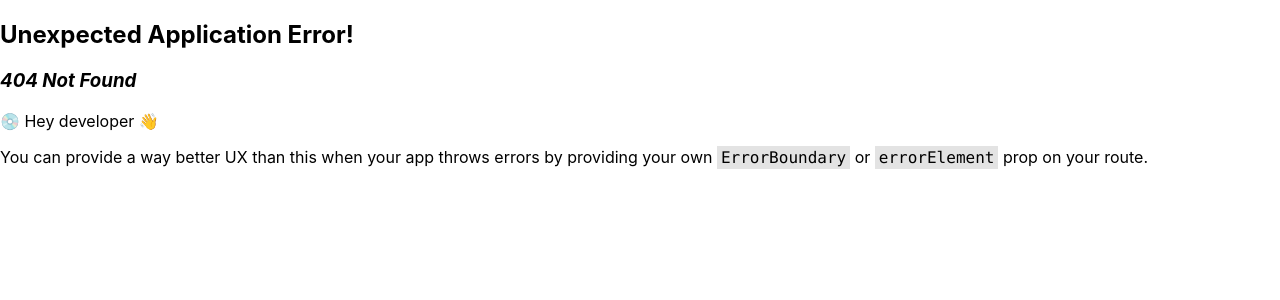
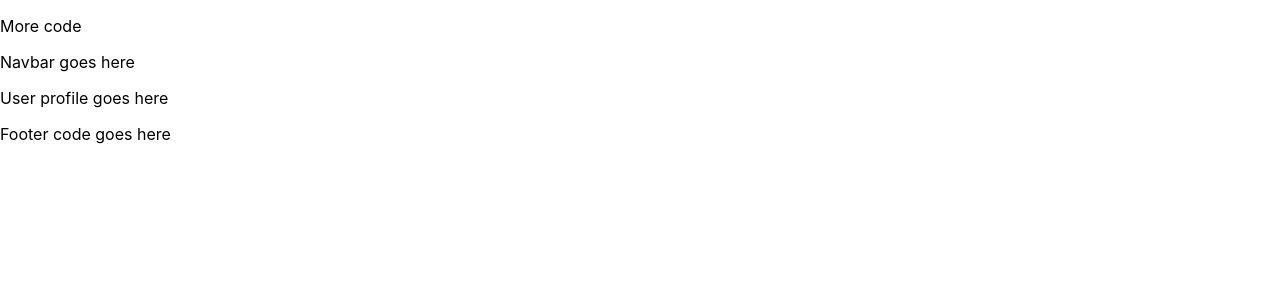
Before and after one commit to mickeymond/ecommerce-app-beta, a React (Create React App) app: page /profile in a window 1280 px wide. Before the commit this address had no page. Shown: the top 300 px of the page. Built offline with nearby package versions, Linux system fonts and the light colour scheme.

Commit message:
Adding the user profile page

```diff
--- a/src/App.js
+++ b/src/App.js
@@ -4,6 +4,7 @@ import Register from "./pages/register";
 import Catalogue from "./pages/catalogue";
 import Cart from "./pages/cart";
 import Checkout from "./pages/checkout";
+import Profile from "./pages/profile";
 
 const router = createBrowserRouter([
   { path: '/login', element: <Login /> },
@@ -11,6 +12,7 @@ const router = createBrowserRouter([
   { path: '/catalogue', element: <Catalogue /> },
   { path: '/cart', element: <Cart /> },
   { path: '/checkout', element: <Checkout /> },
+  { path: '/profile', element: <Profile /> },
 ]);
 
 function App() {
--- /dev/null
+++ b/src/pages/profile/index.jsx
@@ -0,0 +1,12 @@
+import Navbar from "../../components/navbar";
+import Footer from "../../components/footer";
+
+export default function Profile() {
+    return (
+        <>
+            <Navbar />
+            <p>User profile goes here</p>
+            <Footer />
+        </>
+    );
+}
```
Also changed, not shown: src/setupTests.js (deleted, +0 -5 lines).
